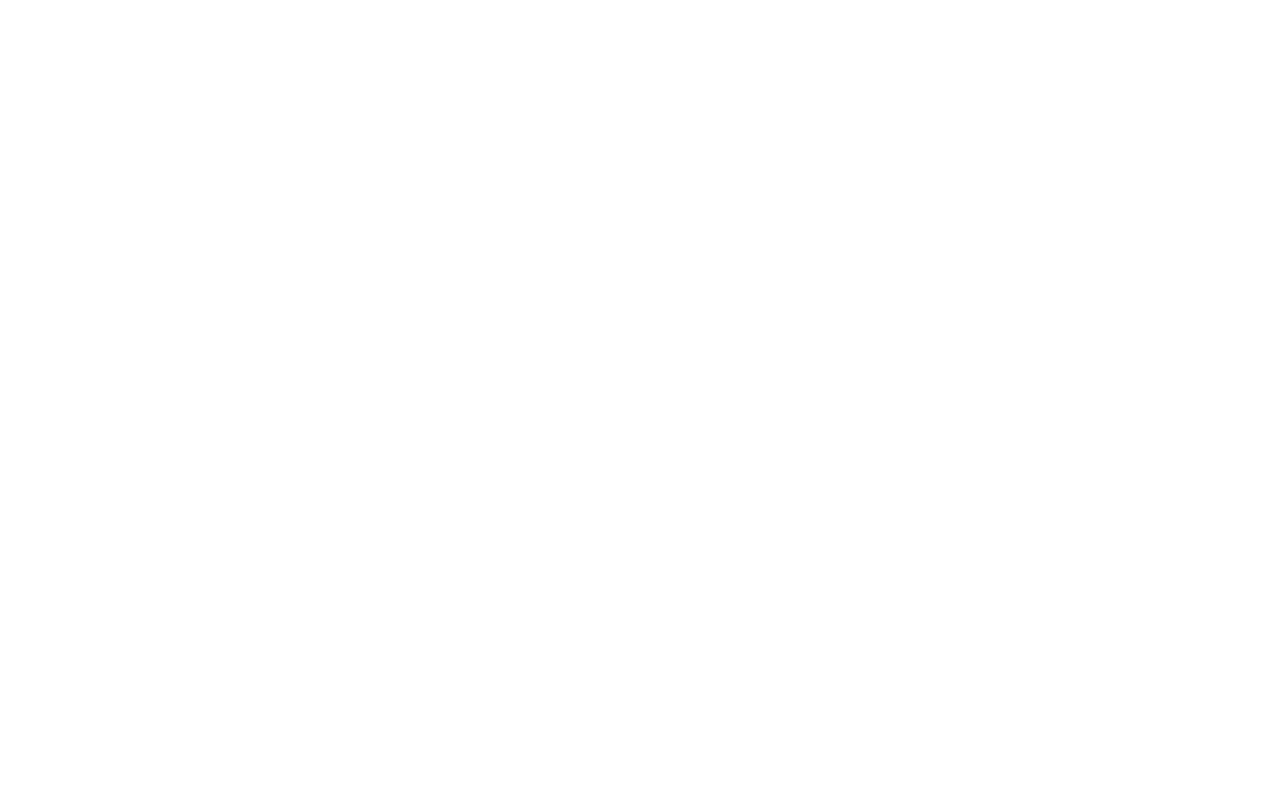
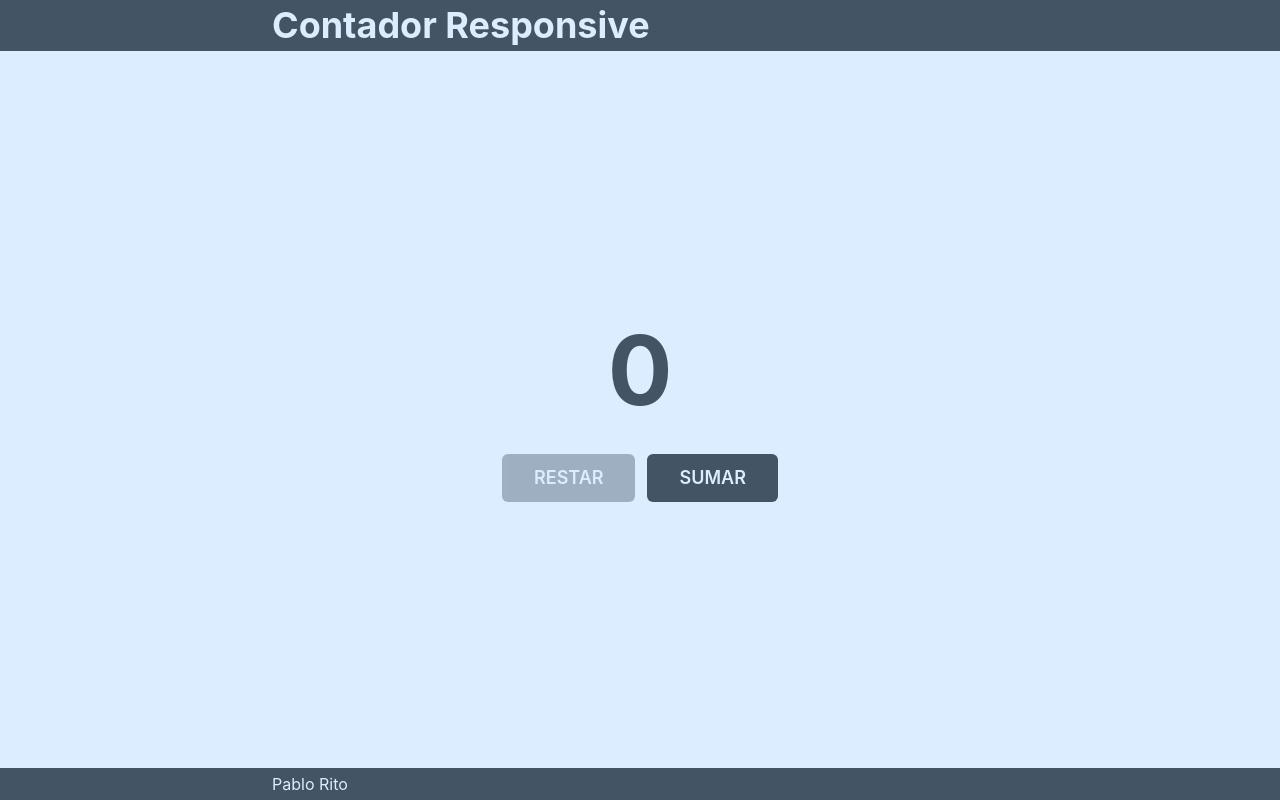
Before and after one commit to pablorito14/ARGPRO2_Clase5_tarea, a React (Vite) app: page / in a window 1280 px wide. Built offline with nearby package versions, Linux system fonts and the light colour scheme.

Commit message:
version 2

```diff
--- a/src/App.css
+++ b/src/App.css
@@ -0,0 +1,3 @@
+* {
+  -webkit-tap-highlight-color: rgba(0,0,0,0);
+}
--- a/src/App.jsx
+++ b/src/App.jsx
@@ -1,10 +1,18 @@
 import './App.css'
+import {ChakraProvider} from '@chakra-ui/react'
+import { Header } from './Components/Header/Header'
+import { Main } from './Components/Main/Main'
+import { Footer } from './Components/Footer/Footer'
 
 function App() {
 
   return (
     <>
-
+      <ChakraProvider>
+        <Header />
+        <Main />
+        <Footer />
+      </ChakraProvider>
     </>
   )
 }
--- /dev/null
+++ b/src/Components/Buttons/Buttons.jsx
@@ -0,0 +1,17 @@
+import { Button,Text } from '@chakra-ui/react'
+import { motion } from 'framer-motion';
+
+const Buttons = ({handler,texto,disabled}) => {
+  return(
+   <>
+    <motion.div whileHover={{ scale: 0.9}} whileTap={{scale: 1.1}}
+                  transition={{ type: "spring", stiffness: 400, damping: 17 }}>
+      <Button color='#dbedff' size='lg' px='2rem' bg='#435465' colorScheme='none'
+              textTransform='uppercase' onClick={handler}
+              isDisabled={disabled}>{texto}</Button>
+    </motion.div>
+  </>
+  )
+}
+
+export { Buttons }
--- /dev/null
+++ b/src/Components/ContadorResponsive/ContadorResponsive.jsx
@@ -0,0 +1,77 @@
+import { useState } from 'react'
+import {Box,Text,Link,Button,Center} from '@chakra-ui/react'
+import { motion,AnimatePresence } from 'framer-motion';
+import { Buttons } from '../Buttons/Buttons';
+
+const MotionOperacion = ({xInicial,xAnimate,operacion,contador,color}) => {
+  return (
+    <motion.div initial={{x:xInicial,y:-50,scale: 1}}
+                animate={{x:xAnimate,y:-50,scale: 0}}
+                transition={{ type:'spring',stiffness: 20 }}
+                key={`${contador}`}>
+        <Text as='strong' fontSize='5xl' color={color} position='absolute' textAlign='center'>{operacion}</Text>
+    </motion.div>
+  )
+}
+
+const ContadorResponsive = () => {
+
+  const [contador,setContador] = useState(0);
+  const [operacion,setOperacion] = useState('')
+
+  const sumarContador = () => {
+    setContador(contador+1);
+    setOperacion('+1');
+  }
+  const restarContador = () => {
+    setContador(contador-1);
+    setOperacion('-1');
+  }
+
+  return(
+
+    <Center display='flex' flexDirection='column' gap='.75rem'>
+      <Box display='flex' flexDirection='column' color='#435465'>
+
+
+        <Text as='strong' fontSize='8xl' textAlign='center'>
+
+            <motion.div initial={{opacity: 0,scale: 0.1}} animate={{opacity: 1,scale: 1}}
+                        transition={{duration: 0.5}} exit={{opacity:0,scale:2}}
+                        key={contador}>{contador}</motion.div>
+        </Text>
+      </Box>
+      <Box display='flex' gap='.75rem'>
+        <Box>
+          {operacion == '-1' && <MotionOperacion xInicial={'0%'} xAnimate={'-50%'} operacion={operacion} contador={contador} color={'red.400'}/>
+          // <motion.div
+          //             initial={{x:'0%',y:-50,scale: 1}}
+          //             animate={{x:'-50%',y:-50,scale: 0}}
+          //             transition={{ type:'spring',stiffness: 20 }}
+          //             key={`${contador}`}>
+          //   <Text as='strong' fontSize='5xl' color='red.400' position='fixed' textAlign='center'>{operacion}</Text>
+          // </motion.div>
+          }
+          <Buttons contador={contador} handler={restarContador} texto={'Restar'} disabled={contador <= 0}/>
+        </Box>
+        <Box>
+          {operacion == '+1' && <MotionOperacion xInicial={'50%'} xAnimate={'50%'} operacion={operacion} contador={contador} color={'green.400'}/>
+          // <motion.div
+
+          //             initial={{x:'50%',y:-50,scale: 1}}
+          //             animate={{x:'50%',y:-50,scale: 0}}
+          //             transition={{ type:'spring',stiffness: 20 }}
+          //             key={`${contador}`}>
+          //   <Text as='strong' fontSize='5xl' color='green.400' position='absolute' textAlign='center'>{operacion}</Text>
+          // </motion.div>
+          }
+          <Buttons contador={contador} handler={sumarContador} texto={'Sumar'}/>
+        </Box>
+
+      </Box>
+    </Center>
+
+  )
+}
+
+export { ContadorResponsive }
--- /dev/null
+++ b/src/Components/Footer/Footer.jsx
@@ -0,0 +1,13 @@
+import {Box,Container, Text} from '@chakra-ui/react';
+
+const Footer = () => {
+  return(
+    <Box as='footer' bg='#435465' color='#dbedff' position='fixed' w='full' bottom='0'>
+      <Container maxW='3xl' py='.25rem'>
+        <Text>Pablo Rito</Text>
+      </Container>
+    </Box>
+  )
+}
+
+export { Footer }
--- /dev/null
+++ b/src/Components/Header/Header.jsx
@@ -0,0 +1,14 @@
+import {Container,Heading,Box} from '@chakra-ui/react'
+
+
+const Header = () => {
+  return(
+    <Box as='header' bg='#435465' color='#dbedff' position='fixed' w='full'>
+      <Container maxW='3xl' py='.25rem'>
+        <Heading>Contador Responsive</Heading>
+      </Container>
+    </Box>
+  )
+}
+
+export { Header }
--- /dev/null
+++ b/src/Components/Main/Main.jsx
@@ -0,0 +1,17 @@
+import { Box, Container, Center } from "@chakra-ui/react"
+import { ContadorResponsive } from "../ContadorResponsive/ContadorResponsive"
+
+const Main = () => {
+  return(
+      <Box display='flex' bg='#dbedff'
+          justifyContent='center'
+          alignItems='center'
+          minH='100dvh'>
+        <Container maxW='xs'>
+          <ContadorResponsive />
+        </Container>
+      </Box>
+  )
+}
+
+export { Main }
```
